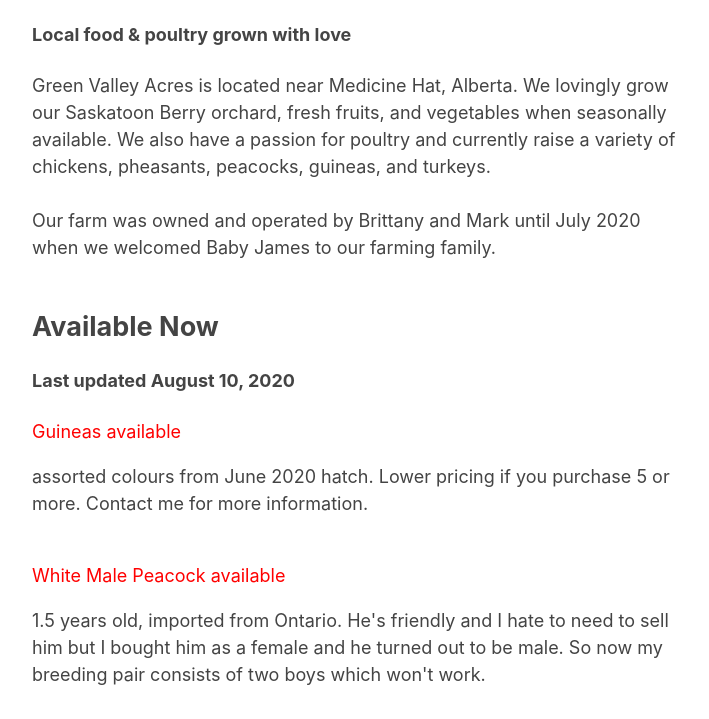
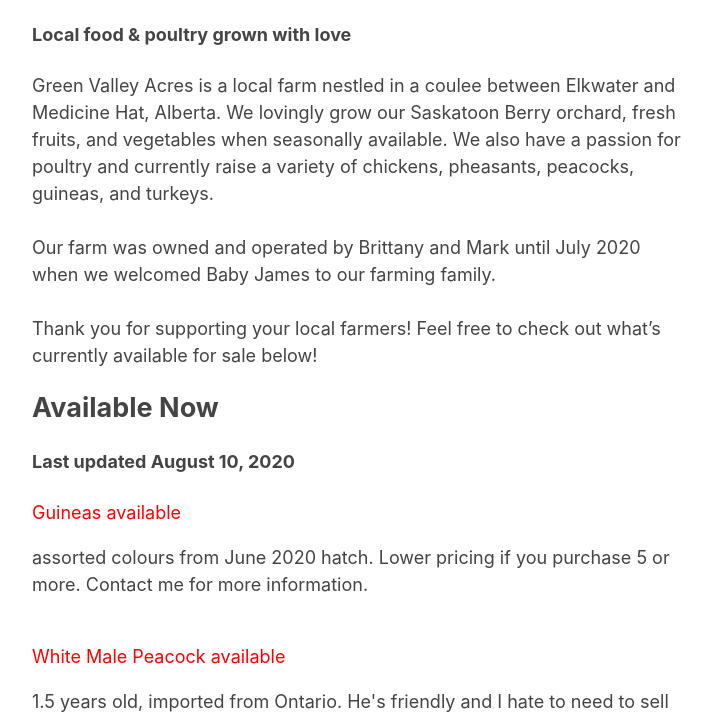
Before and after one commit to GreenValleyCanada/GreenValleyAcres, a plain HTML site: page index.html in a window 1280 px wide. Shown: the part 75-794 px from the top of the page, without its empty margins (283-992 px from the left). Drawn offline with Linux system fonts and the light colour scheme.

Commit message:
Update index.html

```diff
--- a/index.html
+++ b/index.html
@@ -26,12 +26,12 @@ tr:nth-child(even) {
 <body>
 <h2>Green Valley Acres</h2>
     <h4>Local food & poultry grown with love</h4>
-    Green Valley Acres is located near Medicine Hat, Alberta. We lovingly grow our Saskatoon Berry orchard, fresh fruits, and vegetables
+    Green Valley Acres is a local farm nestled in a coulee between Elkwater and Medicine Hat, Alberta. We lovingly grow our Saskatoon Berry orchard, fresh fruits, and vegetables
     when seasonally available. We also have a passion for poultry and currently raise a variety of chickens, pheasants, peacocks, guineas, and turkeys.
     <br>
     <br>Our farm was owned and operated by Brittany and Mark until July 2020 when we welcomed Baby James to our farming family.
     <br>
-    <br>
+    <br>Thank you for supporting your local farmers! Feel free to check out what’s currently available for sale below!
 <h2>Available Now</h2>
     <h4>Last updated August 10, 2020</h4>
     <p style="color:Red;">Guineas available</p> assorted colours from June 2020 hatch. Lower pricing if you purchase 5 or more. Contact me for more information. <!--- Testing Hidden Text --->
```
